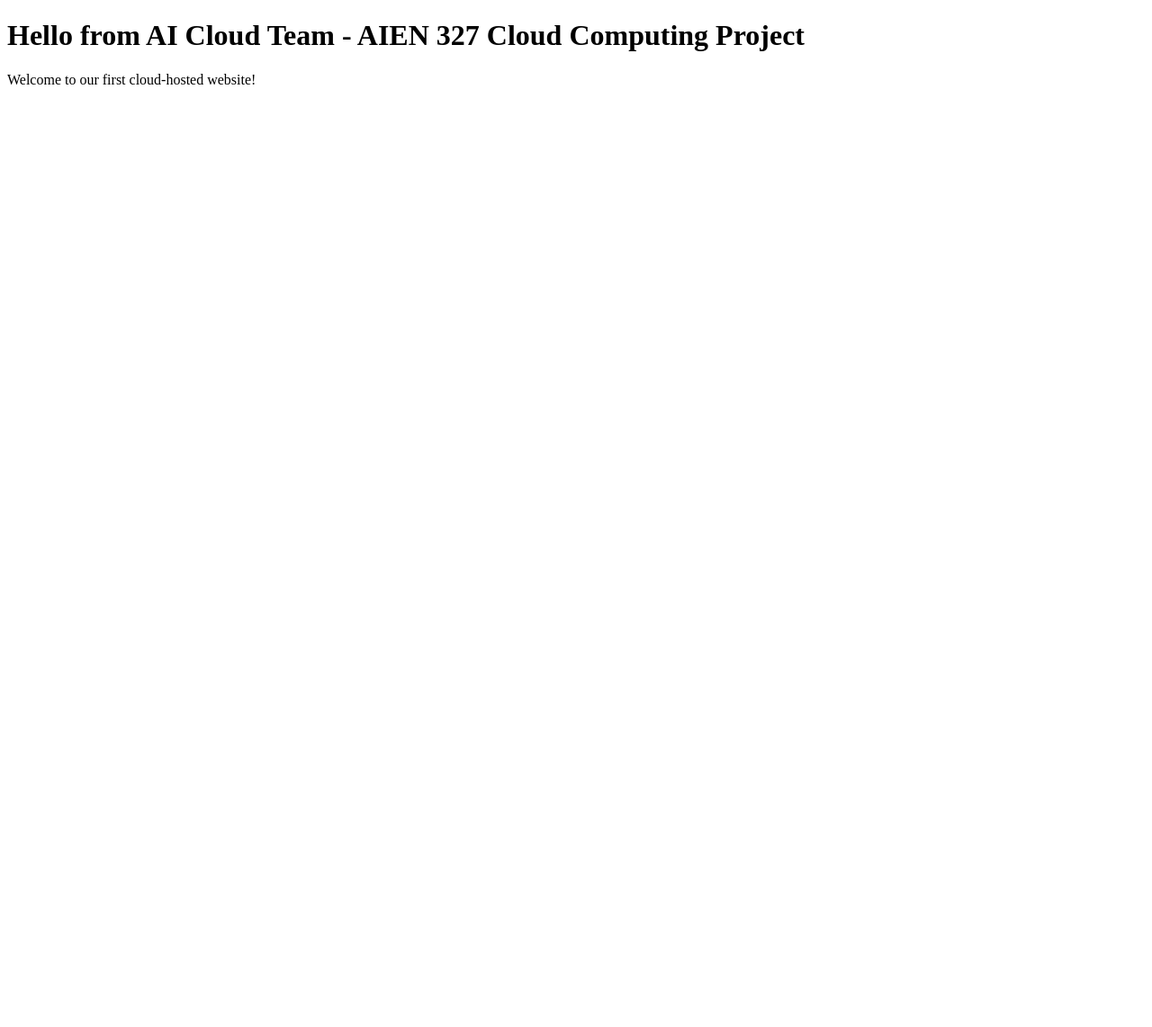
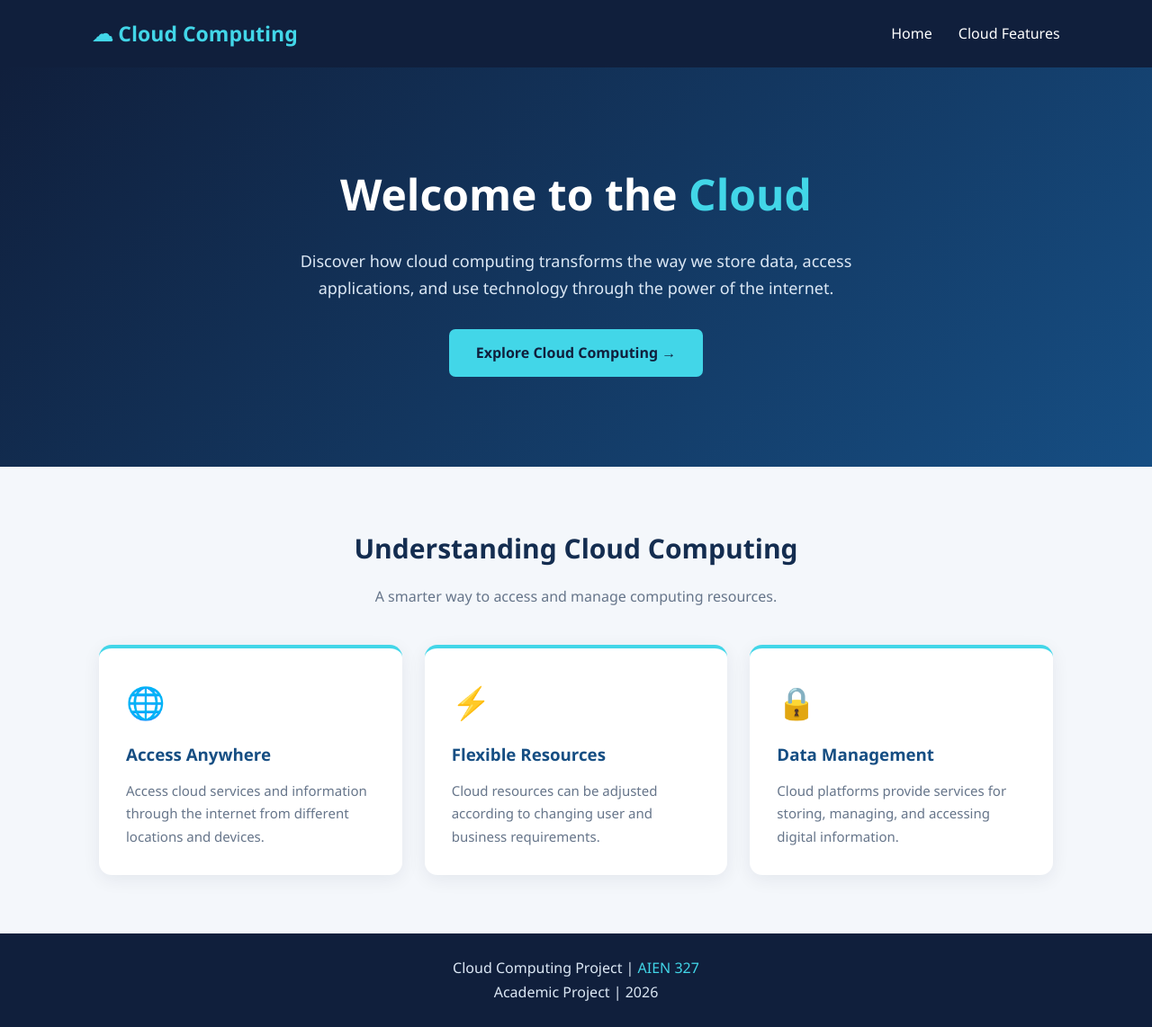
Before and after one commit to AIcloudteam/-cloudteam.github.io, a plain HTML site: page index.html in a window 1280 px wide. Shown: the whole page at 90% size. Before the commit the page ends 800 px from the top, so only its background shows below. Drawn offline with Linux system fonts and the light colour scheme.

Commit message:
Update index.html

```diff
--- a/index.html
+++ b/index.html
@@ -1,14 +1,269 @@
 
 <!DOCTYPE html>
-<html>
+<html lang="en">
 <head>
-    <title>My Cloud Project</title>
+    <meta charset="UTF-8">
+    <meta name="viewport" content="width=device-width, initial-scale=1.0">
+
+    <title>Cloud Computing | AIEN 327</title>
+
+    <style>
+        * {
+            margin: 0;
+            padding: 0;
+            box-sizing: border-box;
+        }
+
+        body {
+            font-family: 'Segoe UI', Arial, sans-serif;
+            background: #f4f7fb;
+            color: #172b4d;
+            line-height: 1.7;
+        }
+
+        /* Navigation */
+        nav {
+            background: #101f3c;
+            color: white;
+            padding: 18px 8%;
+            display: flex;
+            justify-content: space-between;
+            align-items: center;
+        }
+
+        nav h2 {
+            color: #42d6e8;
+            font-size: 23px;
+        }
+
+        nav a {
+            color: white;
+            text-decoration: none;
+            margin-left: 25px;
+            font-weight: 500;
+        }
+
+        nav a:hover {
+            color: #42d6e8;
+        }
+
+        /* Hero Section */
+        .hero {
+            background: linear-gradient(135deg, #101f3c, #164e83);
+            color: white;
+            text-align: center;
+            padding: 100px 20px;
+        }
+
+        .hero h1 {
+            font-size: 48px;
+            margin-bottom: 18px;
+        }
+
+        .hero h1 span {
+            color: #42d6e8;
+        }
+
+        .hero p {
+            max-width: 700px;
+            margin: auto;
+            font-size: 18px;
+            color: #dce8f5;
+        }
+
+        .hero a {
+            display: inline-block;
+            margin-top: 30px;
+            padding: 13px 30px;
+            background: #42d6e8;
+            color: #101f3c;
+            text-decoration: none;
+            border-radius: 7px;
+            font-weight: bold;
+            transition: 0.3s;
+        }
+
+        .hero a:hover {
+            background: white;
+            transform: translateY(-3px);
+        }
+
+        /* Main Content */
+        .container {
+            max-width: 1100px;
+            margin: auto;
+            padding: 65px 20px;
+        }
+
+        .section-title {
+            text-align: center;
+            margin-bottom: 15px;
+            font-size: 30px;
+            color: #142d50;
+        }
+
+        .subtitle {
+            text-align: center;
+            color: #66758a;
+            margin-bottom: 40px;
+        }
+
+        /* Cards */
+        .cards {
+            display: grid;
+            grid-template-columns: repeat(3, 1fr);
+            gap: 25px;
+        }
+
+        .card {
+            background: white;
+            padding: 30px;
+            border-radius: 14px;
+            box-shadow: 0 5px 20px rgba(16, 31, 60, 0.07);
+            border-top: 4px solid #42d6e8;
+            transition: 0.3s;
+        }
+
+        .card:hover {
+            transform: translateY(-7px);
+            box-shadow: 0 10px 25px rgba(16, 31, 60, 0.12);
+        }
+
+        .card .icon {
+            font-size: 35px;
+            margin-bottom: 12px;
+        }
+
+        .card h3 {
+            color: #164e83;
+            margin-bottom: 12px;
+        }
+
+        .card p {
+            color: #66758a;
+            font-size: 15px;
+        }
+
+        /* Footer */
+        footer {
+            background: #101f3c;
+            color: #dce8f5;
+            text-align: center;
+            padding: 25px;
+        }
+
+        footer span {
+            color: #42d6e8;
+        }
+
+        /* Mobile Responsive */
+        @media (max-width: 768px) {
+            nav {
+                flex-direction: column;
+                gap: 12px;
+            }
+
+            nav a {
+                margin: 0 8px;
+                font-size: 14px;
+            }
+
+            .hero h1 {
+                font-size: 34px;
+            }
+
+            .cards {
+                grid-template-columns: 1fr;
+            }
+        }
+    </style>
 </head>
+
 <body>
 
-    <h1>Hello from  AI Cloud Team - AIEN 327 Cloud Computing Project</h1>
+    <!-- Navigation -->
+    <nav>
+        <h2>☁ Cloud Computing</h2>
 
-    <p>Welcome to our first cloud-hosted website!</p>
+        <div>
+            <a href="index.html">Home</a>
+            <a href="about.html">Cloud Features</a>
+        </div>
+    </nav>
+
+    <!-- Hero Section -->
+    <section class="hero">
+
+        <h1>Welcome to the <span>Cloud</span></h1>
+
+        <p>
+            Discover how cloud computing transforms the way
+            we store data, access applications, and use technology
+            through the power of the internet.
+        </p>
+
+        <a href="about.html">Explore Cloud Computing →</a>
+
+    </section>
+
+    <!-- Introduction -->
+    <main class="container">
+
+        <h2 class="section-title">
+            Understanding Cloud Computing
+        </h2>
+
+        <p class="subtitle">
+            A smarter way to access and manage computing resources.
+        </p>
+
+        <div class="cards">
+
+            <div class="card">
+                <div class="icon">🌐</div>
+
+                <h3>Access Anywhere</h3>
+
+                <p>
+                    Access cloud services and information
+                    through the internet from different
+                    locations and devices.
+                </p>
+            </div>
+
+            <div class="card">
+                <div class="icon">⚡</div>
+
+                <h3>Flexible Resources</h3>
+
+                <p>
+                    Cloud resources can be adjusted
+                    according to changing user and
+                    business requirements.
+                </p>
+            </div>
+
+            <div class="card">
+                <div class="icon">🔒</div>
+
+                <h3>Data Management</h3>
+
+                <p>
+                    Cloud platforms provide services
+                    for storing, managing, and accessing
+                    digital information.
+                </p>
+            </div>
+
+        </div>
+
+    </main>
+
+    <!-- Footer -->
+    <footer>
+        <p>Cloud Computing Project | <span>AIEN 327</span></p>
+        <p>Academic Project | 2026</p>
+    </footer>
 
 </body>
 </html>
```
